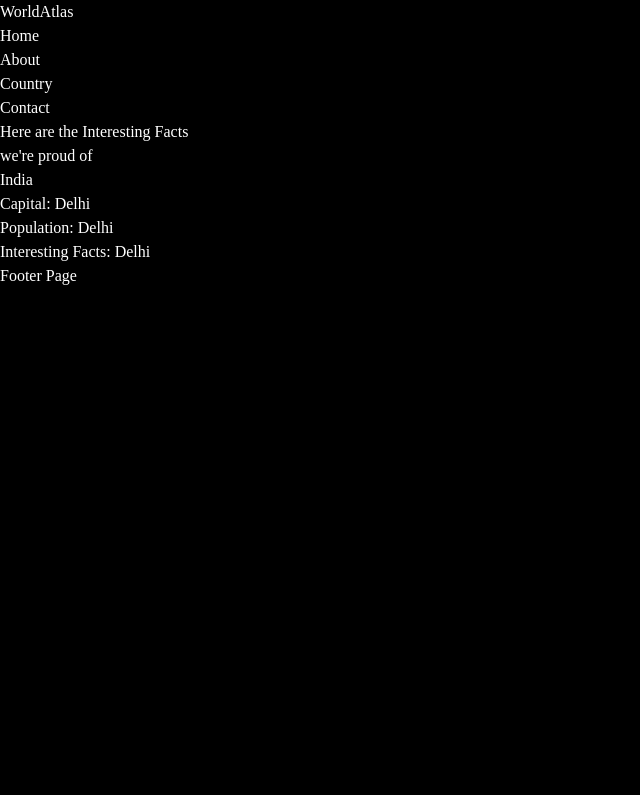
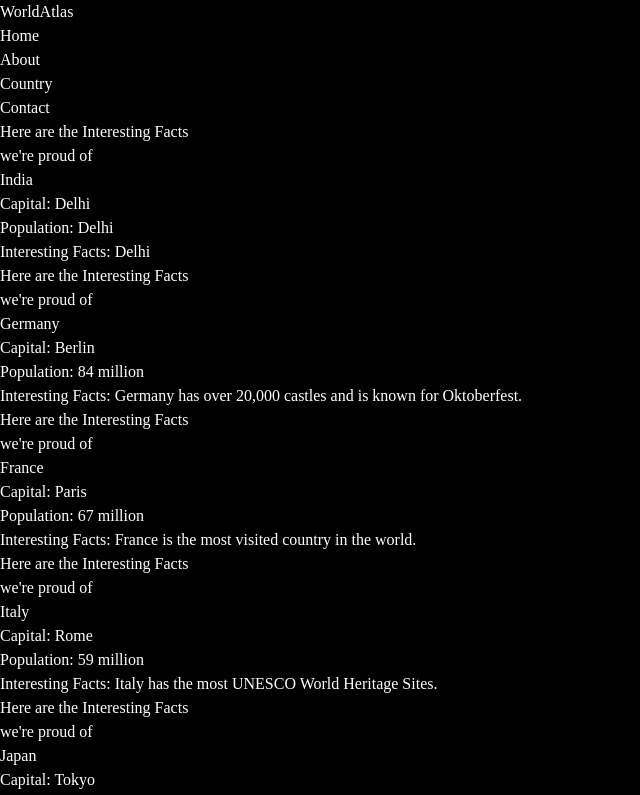
Before and after one commit to nidhi-webdev/world-atlas, a React (Vite) app in the folder world-atlas/: page /about in a window 1280 px wide. Shown: the top 795 px of the page, without its empty margins (0-640 px from the left). Built offline with nearby package versions, Linux system fonts and the light colour scheme.

Commit message:
getting the json data in the file

```diff
--- a/world-atlas/src/api/countryData.json
+++ b/world-atlas/src/api/CountryData.js
@@ -1,4 +1,4 @@
-[
+export const countryData = [
   {
     "id": 1,
     "countryname": "Germany",
--- a/world-atlas/src/pages/About.jsx
+++ b/world-atlas/src/pages/About.jsx
@@ -1,11 +1,33 @@
+import { countryData } from "../api/CountryData.js"
+
 export const About = () => {
-    return <section>
-        <h2> Here are the Interesting Facts <br /> we're proud of </h2>
+    return <div>
+        <div>
+            <h2> Here are the Interesting Facts <br /> we're proud of </h2>
+
+        </div>
         <div>
             <p>India </p>
             <p><span> Capital: Delhi </span></p>
             <p><span> Population: Delhi </span></p>
-             <p><span> Interesting Facts: Delhi </span></p>
+            <p><span> Interesting Facts: Delhi </span></p>
         </div>
-    </section>
+
+        {countryData.map((country) => {
+            const{id, countryname, capital, population, interestingfacts} = country
+            return <>
+                <div key={id}>
+                    <h2> Here are the Interesting Facts <br /> we're proud of </h2>
+
+                </div>
+                <div>
+                    <p>{countryname} </p>
+                    <p><span> Capital: {capital} </span></p>
+                    <p><span> Population: {population} </span></p>
+                    <p><span> Interesting Facts: {interestingfacts} </span></p>
+                </div>
+            </>
+        })
+        }
+    </div>
 }
```
